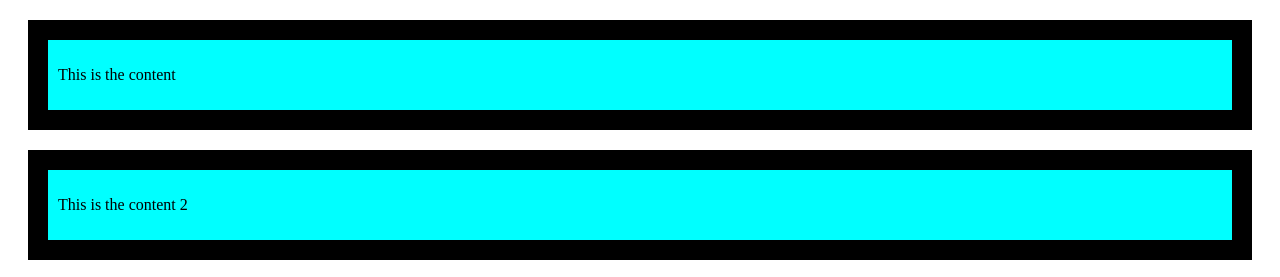
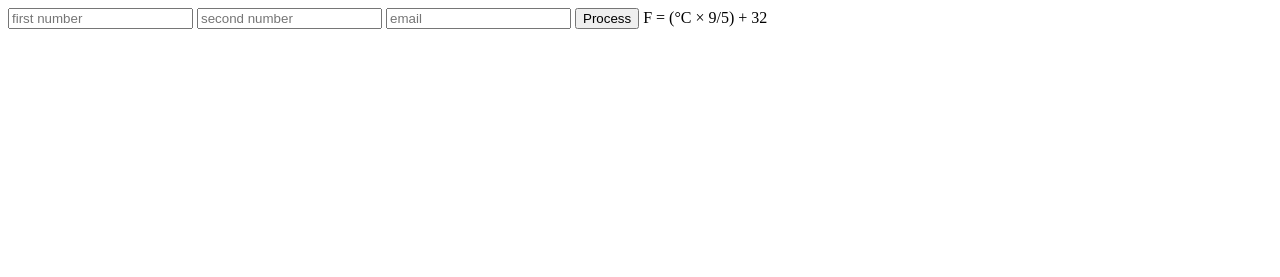
Before and after one commit to megaxsolutions/DTrepo, a plain HTML site: page index.html in a window 1280 px wide. Shown: the top 277 px of the page. Drawn offline with Linux system fonts and the light colour scheme.

Commit message:
second update

```diff
--- a/index.html
+++ b/index.html
@@ -26,7 +26,7 @@
             font-size: 40px;
       }**/
 
-      .boxmodel{
+     /** .boxmodel{
         background-color: aqua;
         padding: 10px;
         border: 20px solid black;
@@ -36,7 +36,7 @@
         width: 300px;
         height: 300px;
         border-radius: 100%;
-      }
+      }**/
     </style>
 </head>
 <body>
@@ -72,7 +72,7 @@
             Div 3
          </div> -->
 
-    <main>
+    <!-- <main>
         <div class="boxmodel">
             <p>This is the content</p>
         </div>
@@ -83,6 +83,66 @@
         <img class="img" src="html.jpg" />
 
         <iframe width="560" height="315" src="https://www.youtube.com/embed/NIAkEJp8i_Y?si=wmMuk2CzJvvc8A7G" title="YouTube video player" frameborder="0" allow="accelerometer; autoplay; clipboard-write; encrypted-media; gyroscope; picture-in-picture; web-share" referrerpolicy="strict-origin-when-cross-origin" allowfullscreen></iframe>
-    </main>
+    </main> -->
+
+    <input type="number" placeholder="first number" id="num1"/>
+    <input type="number" placeholder="second number" id="num2"/>
+    <input type="email" placeholder="email" id="email"/>
+    <button onclick="processor()">Process</button>
+
+    F = (°C × 9/5) + 32
+
+<script>
+    function processor(){
+        let email=document.getElementById("email").value;
+        console.log(email);
+
+        let num1=document.getElementById("num1").value;
+        let num2=document.getElementById("num2").value;
+        let result=parseFloat(num1)+parseFloat(num2);
+
+        //console.log(result);
+    }
+
+    // let firstname="James";
+   //  let lastname="Carter";
+
+   //  const address="Davao";
+
+   //  firstname="Kile";
+   //  lastname="Smith";
+
+   //  address="Leyte";
+
+   //  console.log(firstname);
+   //  console.log(lastname);
+   //  console.log(address)
+//let name="James";
+//let number=23.3;
+//let is_true=true;
+//let empFile=null;
+//let not_assinged;
+//let obj=[{"name":"James","lastname":"Carter"}]
+//let arr=["James","Carter","Davao"];
+        // 0 ,     1,      2
+//console.log(arr[3]);
+// +, -, /, *
+//let first_number="James";
+//let second_number=3;
+
+// <, >, <=, >=, !, !=
+
+// && -> generate the result true if the two statement is true, False otherwise
+// || -> generate the result true if the statement has true, false if all statement is false
+
+//if(first_number != second_number){
+  //  console.log("true");
+//}else{
+  //  console.log("False");
+//}
+
+
+</script>
+
 </body>
 </html>
```
